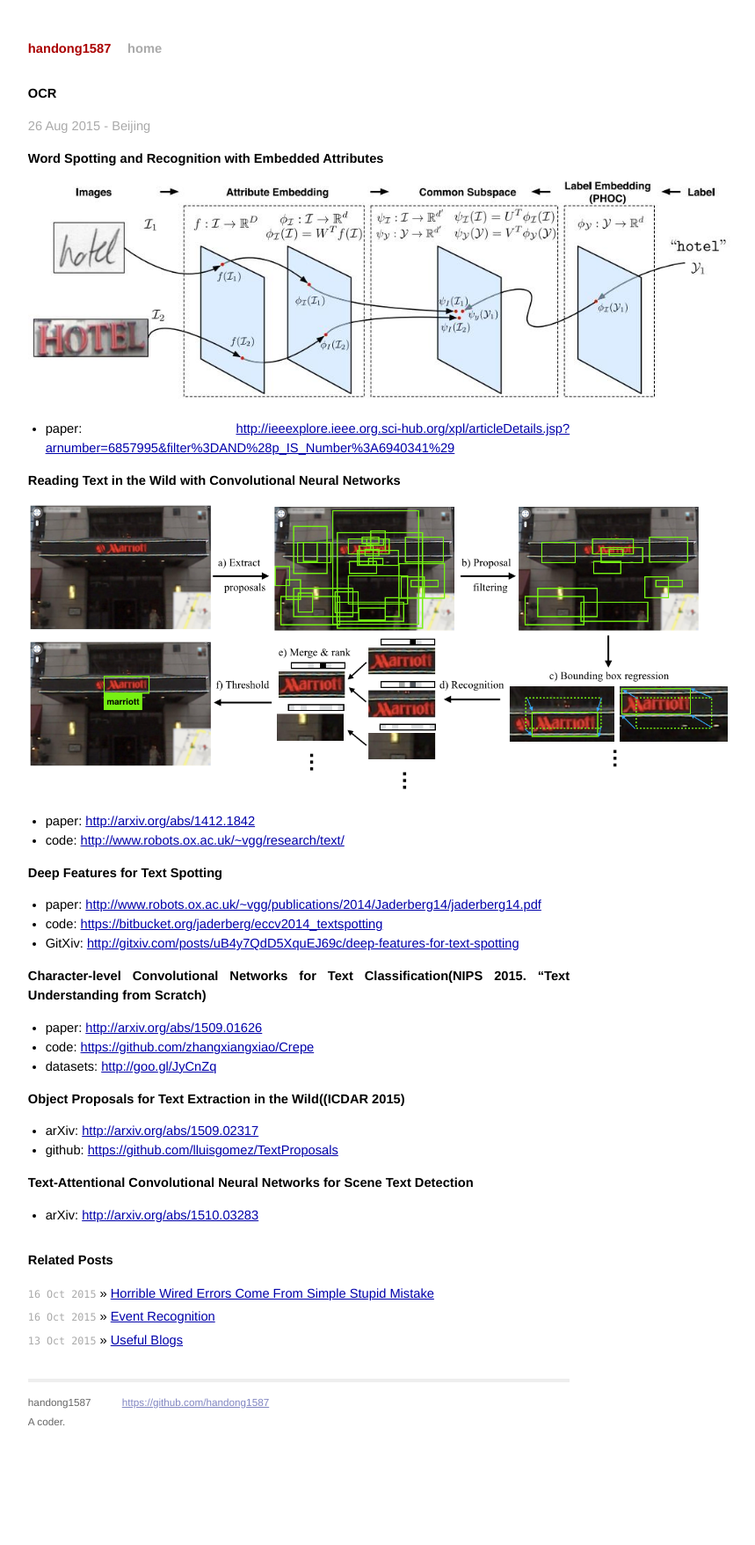
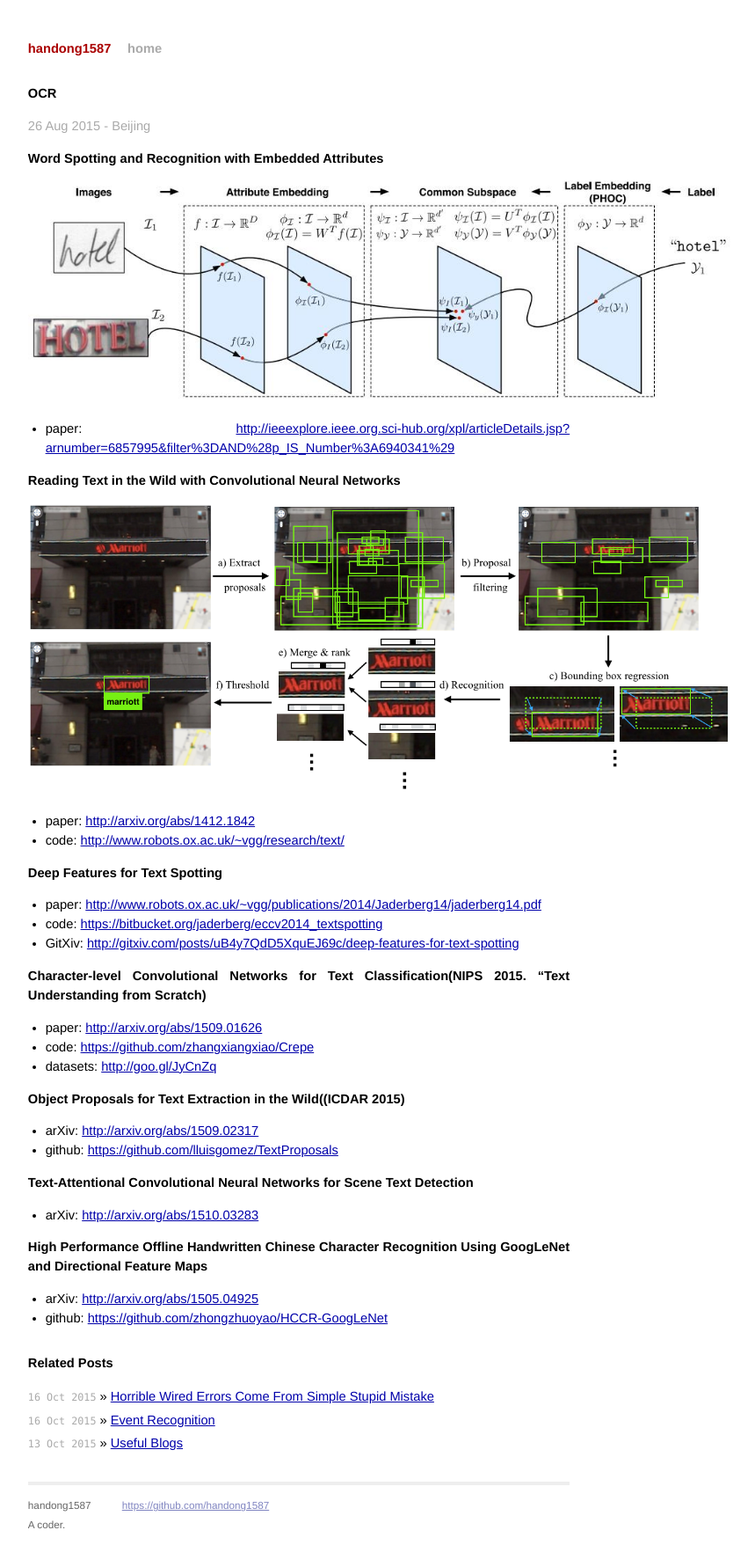
Before and after one commit to handong1587/handong1587.github.io, a Jekyll site: the page built from _posts/deep_learning/2015-08-26-ocr.md, in a window 1280 px wide. Shown: the whole page at 88% size, without its empty margins (300-1159 px from the left). Built offline with Jekyll 4.4.1, drawn with Linux system fonts in a browser that asks for light colours; Markdown is read by kramdown in place of the engine named in the settings; comment, search, counter and statistics services are not loaded; before the commit the page ends 1639 px from its top, so only the background shows below that.

Commit message:
update md

```diff
--- a/_posts/deep_learning/2015-08-26-ocr.md
+++ b/_posts/deep_learning/2015-08-26-ocr.md
@@ -42,3 +42,8 @@
 **Text-Attentional Convolutional Neural Networks for Scene Text Detection**
 
 - arXiv: [http://arxiv.org/abs/1510.03283](http://arxiv.org/abs/1510.03283)
+
+**High Performance Offline Handwritten Chinese Character Recognition Using GoogLeNet and Directional Feature Maps**
+
+- arXiv: [http://arxiv.org/abs/1505.04925](http://arxiv.org/abs/1505.04925)
+- github: [https://github.com/zhongzhuoyao/HCCR-GoogLeNet](https://github.com/zhongzhuoyao/HCCR-GoogLeNet)
```
Also changed, not shown: _posts/deep_learning/2015-07-01-useful-blogs.md (+6 -0 lines).
